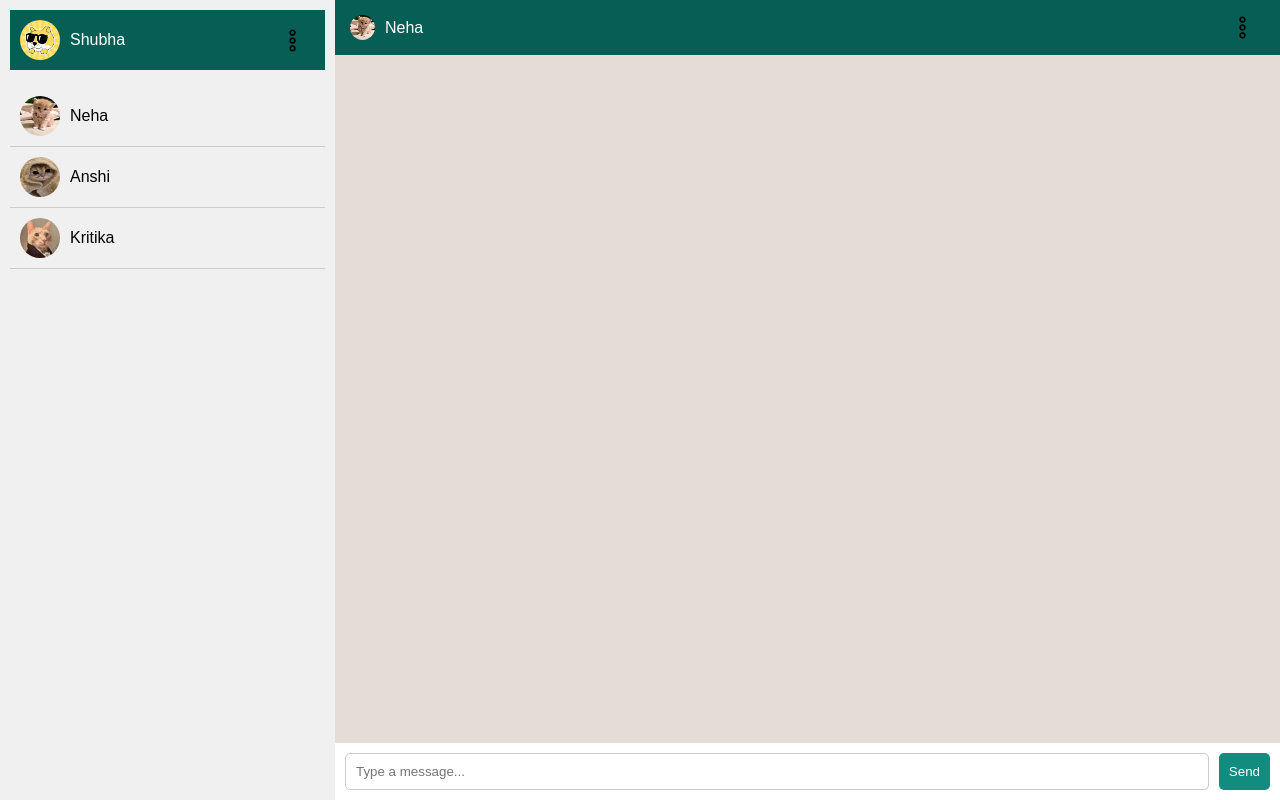
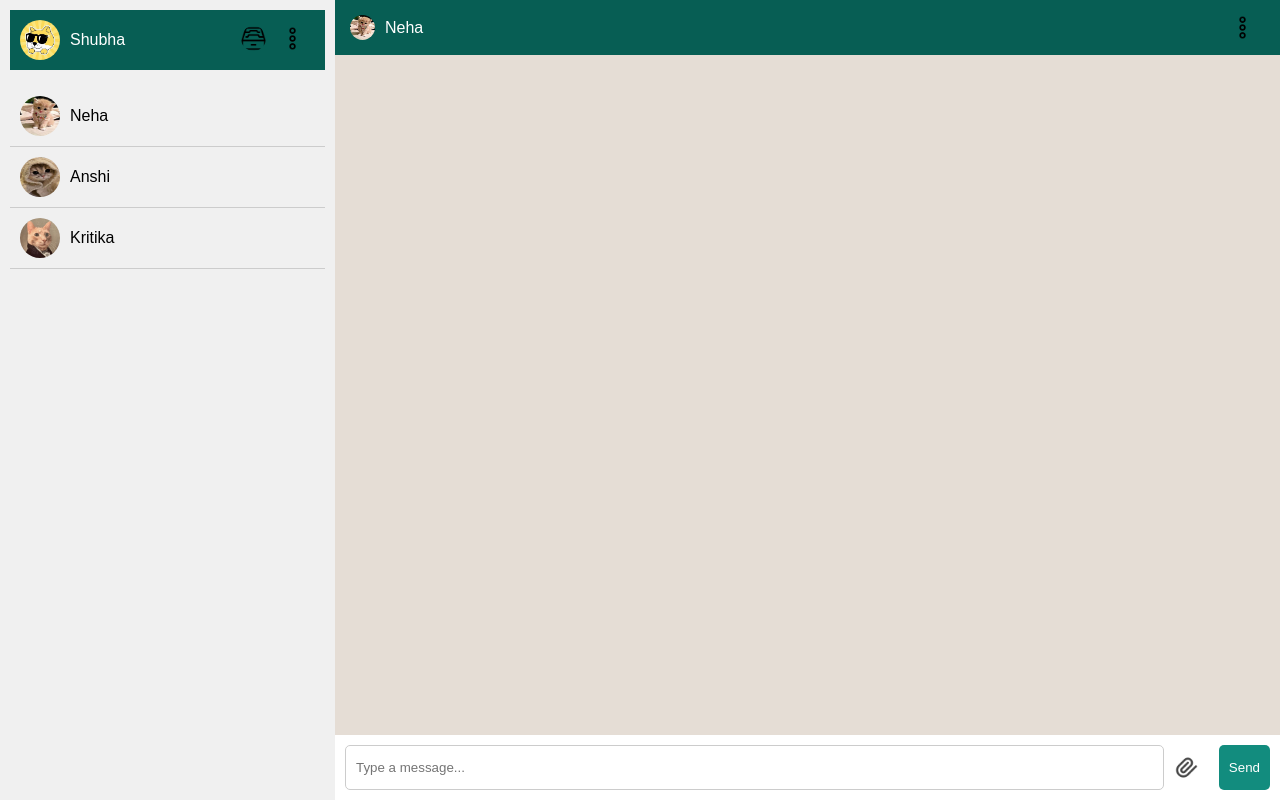
Before and after one commit to shubha2002m/chatapp, a plain HTML site: page index.html in a window 1280 px wide. Drawn offline with Linux system fonts and the light colour scheme.

Commit message:
added icons and stacked properly

```diff
--- a/index.html
+++ b/index.html
@@ -14,7 +14,8 @@
                 <div class="userheader-left">
                 <img src="imgs/main.jpg" alt="Profile Pic">
                 <span>Shubha</span></div>
-                <img src="imgs/threedots_icon.png"/>
+                <div class="userheader-right"><img src="imgs/archieve_icon.png"/>
+                <img src="imgs/threedots_icon.png"/></div>
             </div>
             <ul id="user-list"></ul>
         </div>
@@ -30,6 +31,7 @@
             <div id="chat-box"></div>
             <div class="chat-input">
                 <input type="text" id="message-input" placeholder="Type a message...">
+                <img src="imgs/attachfile_icon.png"/>
                 <button id="send-button">Send</button>
             </div>
         </div>
--- a/styles.css
+++ b/styles.css
@@ -36,6 +36,10 @@ body {
     align-items: center;
 }
 .profile >img{
+    width: 25px;
+    height: 25px;
+}
+.userheader-right>img{
     width: 25px;
     height: 25px;
 }
@@ -104,7 +108,11 @@ body {
     border-radius: 5px;
     cursor: pointer;
 }
-
+.chat-input>img{
+    padding:10px;
+    width: 25px;
+    height: 25px;
+}
 #chat-box {
     flex: 1;
     padding: 10px;
```
